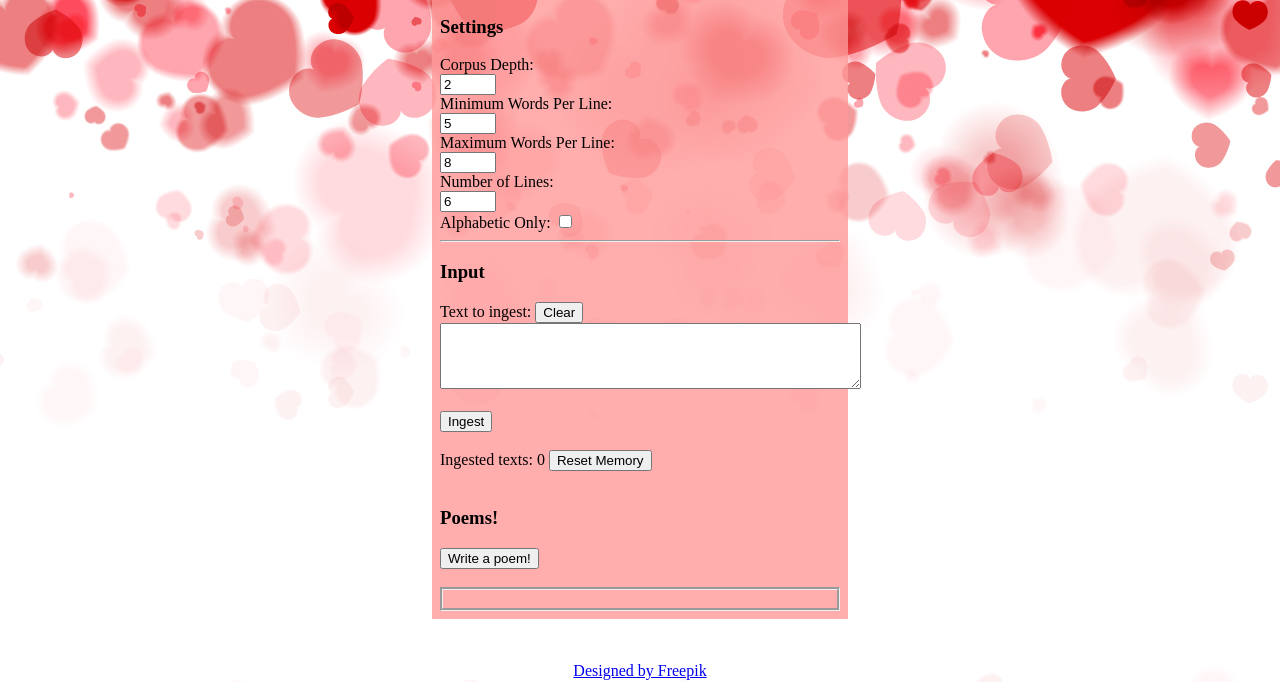
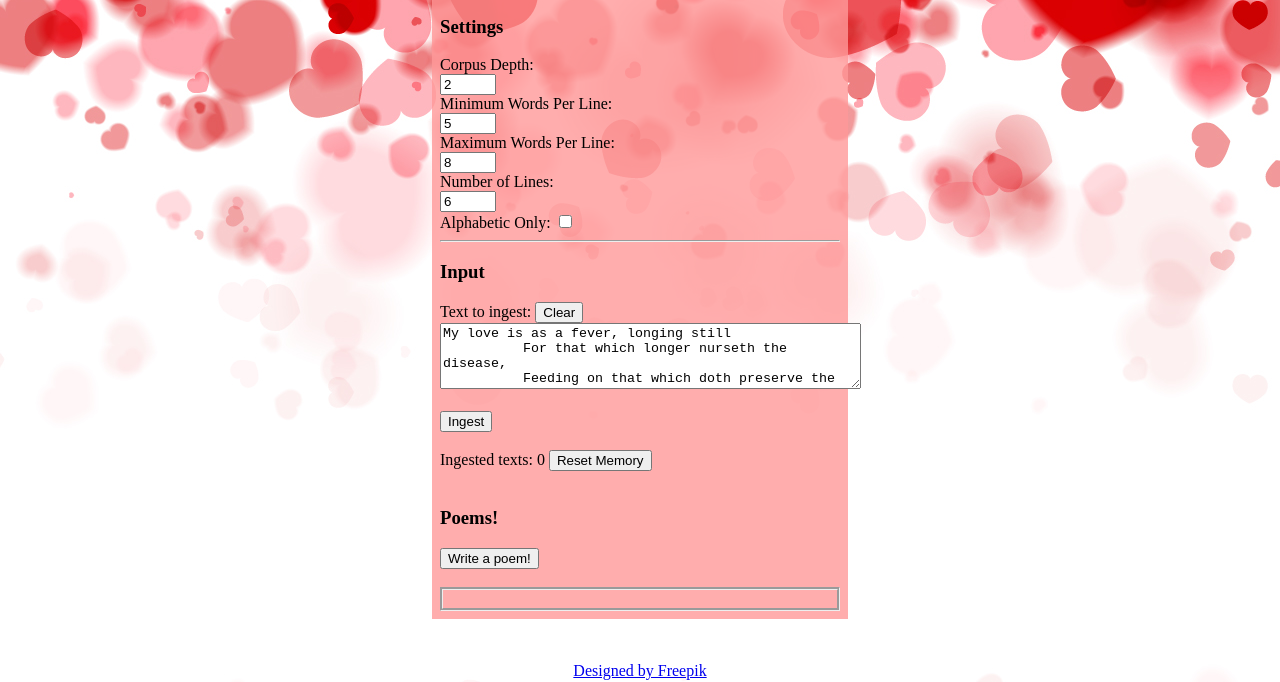
Before and after one commit to scottbot95/Romance.js, a plain HTML site: page index.html in a window 1280 px wide. Shown: the part 118-800 px from the top of the page. Drawn offline with Linux system fonts and the light colour scheme.

Commit message:
Added Shakespeare Sonnet 147 as default to text area

```diff
--- a/index.html
+++ b/index.html
@@ -52,7 +52,21 @@
         <h3>Input</h3>
         Text to ingest:
         <input type="button" onclick="clearContents()" value="Clear"/><br>
-        <textarea rows="4" cols="50" name="text" id="text'"></textarea>
+        <textarea rows="4" cols="50" name="text" id="text'">My love is as a fever, longing still
+          For that which longer nurseth the disease,
+          Feeding on that which doth preserve the ill,
+          Th’ uncertain sickly appetite to please.
+          My reason, the physician to my love,
+          Angry that his prescriptions are not kept,
+          Hath left me, and I desperate now approve
+          Desire is death, which physic did except.
+          Past cure I am, now reason is past care,
+          And frantic-mad with evermore unrest;
+          My thoughts and my discourse as madmen’s are,
+          At random from the truth vainly expressed:
+              For I have sworn thee fair, and thought thee bright,
+              Who art as black as hell, as dark as night.
+          </textarea>
         <div id="contentStatus"></div>
         <br>
         <input type="button" onclick="ingestText()" value="Ingest"/>
```
